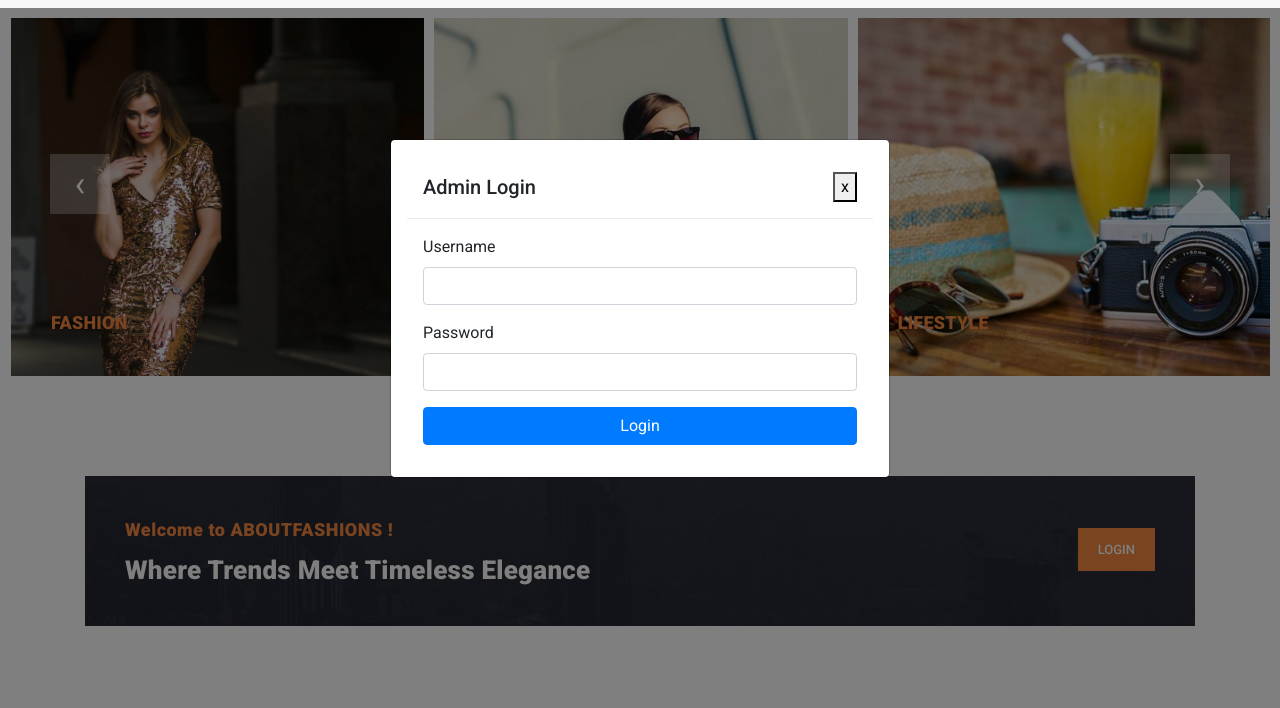
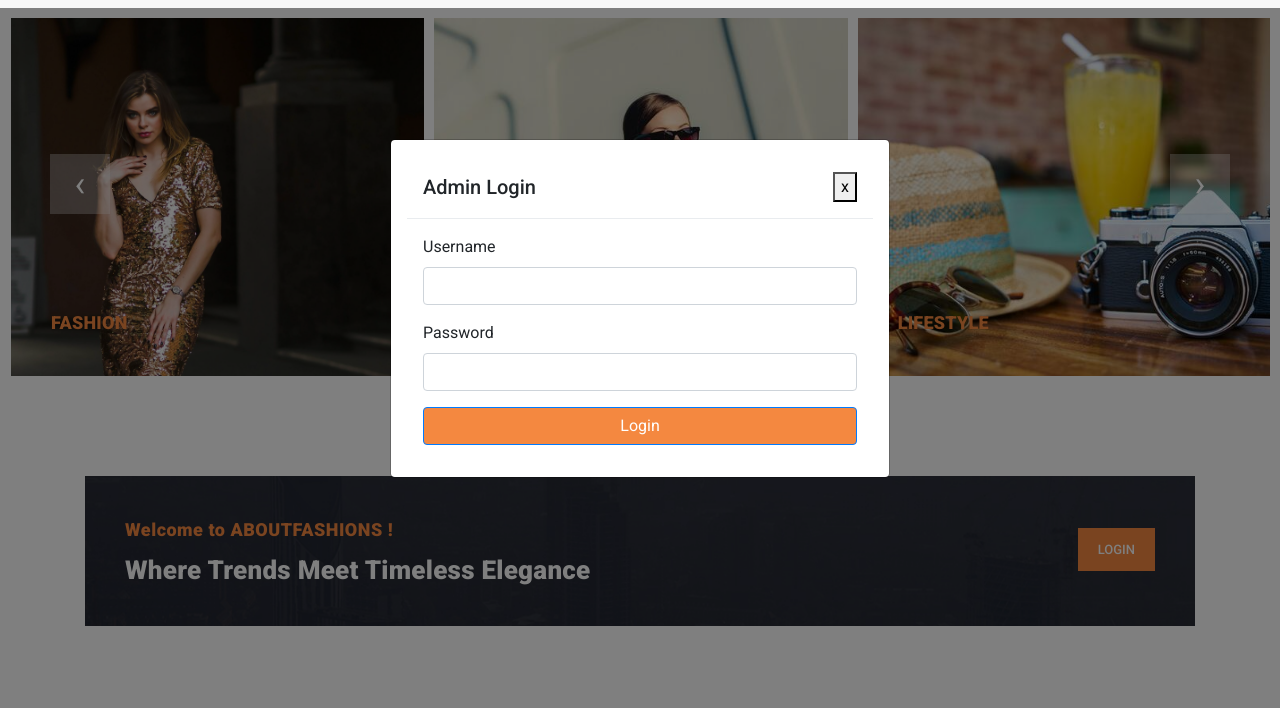
Before and after one commit to enigmatic-ads/aboutfashions-blog, a website: page public/index.html in a window 1280 px wide. Both pictures are taken after a click on the link "LOGIN". Shown: the part 92-800 px from the top of the page. Drawn offline with nearby package versions, Linux system fonts and the light colour scheme.

Commit message:
fixed login modal login button color

```diff
--- a/public/index.html
+++ b/public/index.html
@@ -384,7 +384,7 @@
               <input type="password" class="form-control" id="loginPassword" required>
             </div>
             <div id="loginError" class="text-danger mb-2" style="display:none;">Invalid credentials. Try again.</div>
-            <button type="submit" class="btn btn-primary w-100">Login</button>
+            <button type="submit" class="btn btn-primary w-100" style="background-color: #f48840; color: white;">Login</button>
           </form>
         </div>
       </div>
```
